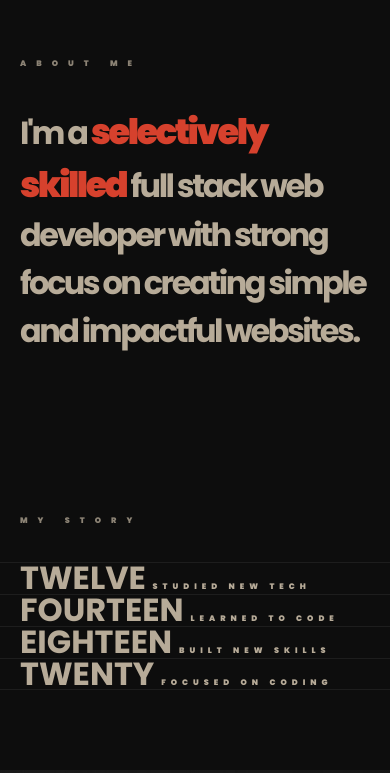
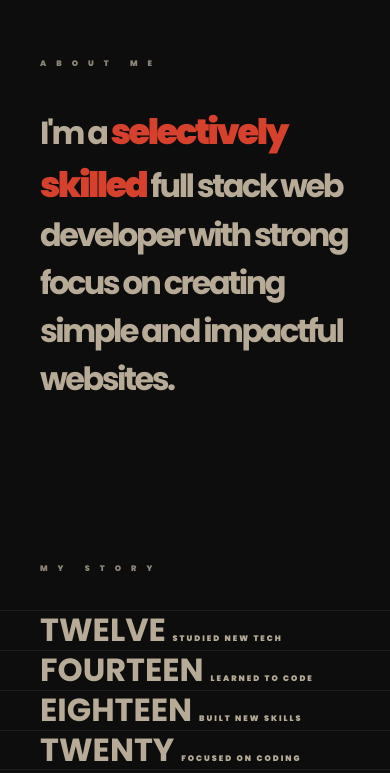
Before and after one commit to mrdrgr/PersonalWebsite, a plain HTML site: page index.html in a window 390 px wide. Shown: the part 866-1639 px from the top of the page. Drawn offline with nearby package versions, Linux system fonts and the light colour scheme.

Commit message:
improving responsiveness

```diff
--- a/scss/_component.scss
+++ b/scss/_component.scss
@@ -145,29 +145,31 @@
         span {
             font-size: 1rem;
             font-weight: 900;
-            letter-spacing: 5px;
+            letter-spacing: 0.25rem;
             line-height: 1rem;
             text-transform: uppercase;
         }
 
         &::before {
             content: "";
-            width: 200vw;
+            width: 100vw;
             height: 1px;
             position: absolute;
             top: 0;
-            left: calc(-100vw);
+            left: 50%;
+            transform: translateX(-50%);
             background-color: $color-gray;
             opacity: 0.1;
         }
 
         &:last-child::after {
             content: "";
-            width: 200vw;
+            width: 100vw;
             height: 1px;
             position: absolute;
             bottom: 0;
-            left: calc(-100vw);
+            left: 50%;
+            transform: translateX(-50%);
             background-color: $color-gray;
             opacity: 0.1;
         }
@@ -252,15 +254,9 @@
     background: linear-gradient(to right, rgba($color-primary, 0.5), rgba($color-primary, 0.5));
 }
 
-@media(max-width: 1000px) {
+@media(max-width: 900px) {
     .desc {
         font-size: 6rem;
-    }
-}
-
-@media(max-width: 900px) {
-    .desc {
-        font-size: 5.5rem;
     }
 
     .footer {
@@ -278,7 +274,7 @@
 
 @media(max-width: 800px) {
     .desc {
-        font-size: 4.5rem;
+        font-size: 5rem;
         line-height: 100%;
     }
 
@@ -301,5 +297,6 @@
 @media(max-width: 600px) {
     .desc {
         font-size: 4rem;
+        line-height: 125%;
     }
 }
--- a/scss/_layout.scss
+++ b/scss/_layout.scss
@@ -55,8 +55,4 @@ section {
     html {
         font-size: 8px;
     }
-
-    section {
-        padding: 10rem 2.5rem;
-    }
 }
```
Also changed, not shown: css/main.min.css, 1 other file.
